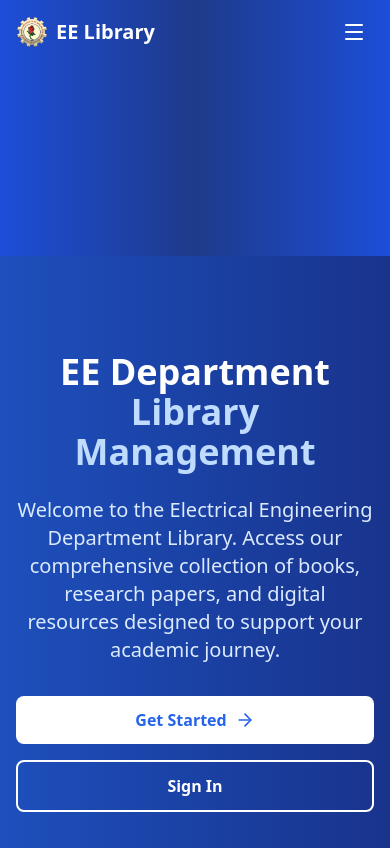
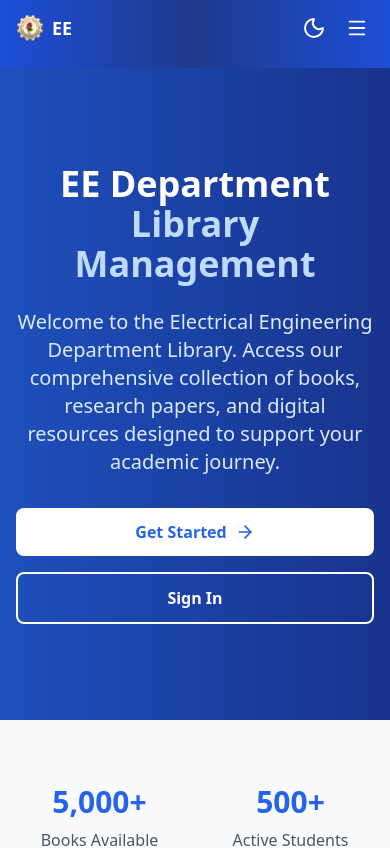
Before and after one commit to Abhaysoft-inc/library-management-app, a React (Vite) app in the folder client/: page / in a window 390 px wide. Shown: the top 848 px of the page. Built offline with nearby package versions, Linux system fonts and the light colour scheme; no server answers.

Commit message:
fixed navbar

```diff
--- a/client/src/components/Navbar.jsx
+++ b/client/src/components/Navbar.jsx
@@ -58,22 +58,23 @@ const Navbar = () => {
         : 'bg-gradient-to-r from-blue-700 via-blue-900 to-blue-700 dark:from-blue-800 dark:via-blue-950 dark:to-blue-800'
       }`}>
       <div className="max-w-7xl mx-auto px-4 sm:px-6 lg:px-8">
-        <div className="flex justify-between items-center h-16">
+        <div className="flex justify-between items-center h-14 sm:h-16">
 
           {/* Logo */}
           <div className="flex items-center">
-            <Link to="/" className="flex items-center gap-2 text-white font-bold text-xl hover:opacity-90 transition-opacity">
+            <Link to="/" className="flex items-center gap-2 text-white font-bold text-lg sm:text-xl hover:opacity-90 transition-opacity">
               <img
                 src="/logo.png"
                 alt="EE Library Logo"
-                className="w-8 h-8 object-contain"
+                className="w-7 h-7 sm:w-8 sm:h-8 object-contain"
               />
-              <span>EE Library</span>
+              <span className="hidden xs:inline">EE Library</span>
+              <span className="xs:hidden">EE</span>
             </Link>
           </div>
 
           {/* Desktop Menu */}
-          <div className="hidden md:flex items-center gap-2">
+          <div className="hidden md:flex items-center gap-1 lg:gap-2">
             {isAuthenticated ? (
               <>
                 <NavLink to="/" icon={Home}>Home</NavLink>
@@ -85,8 +86,8 @@ const Navbar = () => {
 
                 {/* Notifications */}
                 <button className="relative p-2 text-white hover:text-white hover:bg-white/30 rounded-lg transition-all duration-300 ease-in-out hover:scale-110">
-                  <Bell size={20} className="transition-transform duration-200" />
-                  <span className="absolute -top-1 -right-1 bg-red-500 text-white text-xs rounded-full h-5 w-5 flex items-center justify-center animate-pulse">
+                  <Bell size={18} className="transition-transform duration-200" />
+                  <span className="absolute -top-1 -right-1 bg-red-500 text-white text-xs rounded-full h-4 w-4 flex items-center justify-center animate-pulse text-[10px]">
                     3
                   </span>
                 </button>
@@ -95,12 +96,12 @@ const Navbar = () => {
                 <div className="relative">
                   <button
                     onClick={() => setIsProfileMenuOpen(!isProfileMenuOpen)}
-                    className="flex items-center gap-2 px-3 py-2 text-sm text-white hover:bg-white/30 rounded-lg transition-all duration-300 ease-in-out hover:scale-105"
+                    className="flex items-center gap-1 lg:gap-2 px-2 lg:px-3 py-2 text-sm text-white hover:bg-white/30 rounded-lg transition-all duration-300 ease-in-out hover:scale-105"
                   >
-                    <div className="w-8 h-8 bg-white/20 rounded-full flex items-center justify-center font-semibold text-white transition-all duration-300 hover:bg-white/30">
+                    <div className="w-7 h-7 lg:w-8 lg:h-8 bg-white/20 rounded-full flex items-center justify-center font-semibold text-white text-sm transition-all duration-300 hover:bg-white/30">
                       {user?.name?.charAt(0).toUpperCase()}
                     </div>
-                    <span className="hidden lg:block">{user?.name}</span>
+                    <span className="hidden lg:block text-sm">{user?.name}</span>
                     <ChevronDown
                       size={16}
                       className={`transition-transform duration-300 ${isProfileMenuOpen ? 'rotate-180' : ''}`}
@@ -134,37 +135,35 @@ const Navbar = () => {
                 <NavLink to="/" icon={Home}>Home</NavLink>
                 <AnimatedThemeToggler className="p-2 text-white hover:text-white hover:bg-white/30 rounded-lg transition-all duration-300 ease-in-out hover:scale-110" />
                 <NavLink to="/login" icon={User}>Login</NavLink>
-                <Link to="/register" className="bg-white text-blue-700 px-4 py-2 rounded-md text-sm font-medium hover:bg-blue-50 hover:shadow-md transition-all duration-200 hover:scale-105">Register</Link>
+                <Link to="/register" className="bg-white text-blue-700 px-3 lg:px-4 py-2 rounded-md text-xs lg:text-sm font-medium hover:bg-blue-50 hover:shadow-md transition-all duration-200 hover:scale-105">Register</Link>
               </>
             )}
           </div>
 
           {/* Mobile Menu Button */}
-          <div className="md:hidden flex items-center">
-            <button onClick={() => setIsMobileMenuOpen(!isMobileMenuOpen)} className="text-white p-2 hover:bg-white/30 rounded-lg transition-all duration-200 hover:scale-110">
-              {isMobileMenuOpen ? <X size={24} /> : <Menu size={24} />}
+          <div className="md:hidden flex items-center gap-2">
+            <AnimatedThemeToggler className="p-1.5 text-white hover:text-white hover:bg-white/30 rounded-lg transition-all duration-300 ease-in-out hover:scale-110" />
+            <button onClick={() => setIsMobileMenuOpen(!isMobileMenuOpen)} className="text-white p-1.5 hover:bg-white/30 rounded-lg transition-all duration-200 hover:scale-110">
+              {isMobileMenuOpen ? <X size={22} /> : <Menu size={22} />}
             </button>
           </div>
 
         </div>
 
         {/* Mobile Menu */}
-        <div className={`md:hidden py-2 space-y-1 transform transition-all duration-300 ease-in-out ${isMobileMenuOpen ? 'opacity-100 scale-100' : 'opacity-0 scale-95 pointer-events-none'}`}>
+        <div className={`md:hidden pb-3 space-y-1 transform transition-all duration-300 ease-in-out ${isMobileMenuOpen ? 'max-h-screen opacity-100' : 'max-h-0 opacity-0 overflow-hidden'}`}>
           {isAuthenticated ? (
             <>
               <NavLink to="/" icon={Home}>Home</NavLink>
               <NavLink to="/books" icon={BookOpen}>Books</NavLink>
               <NavLink to="/dashboard" icon={LayoutDashboard}>Dashboard</NavLink>
               <NavLink to="/profile" icon={User}>Profile</NavLink>
-              <div className="px-4 py-2">
-                <AnimatedThemeToggler className="p-2 text-white hover:text-white hover:bg-white/30 rounded-lg transition-all duration-300 ease-in-out hover:scale-110" />
-              </div>
               {(user?.role === 'admin' || user?.role === 'librarian') && (
                 <NavLink to={user.role === 'admin' ? '/admin' : '/librarian'} icon={Settings}>
                   {user.role === 'admin' ? 'Admin Panel' : 'Librarian Panel'}
                 </NavLink>
               )}
-              <button onClick={handleLogout} className="flex items-center gap-2 px-3 py-2 text-sm font-medium text-white hover:bg-white/30 hover:text-red-200 rounded-md w-full transition-all duration-200 hover:scale-105">
+              <button onClick={handleLogout} className="flex items-center gap-2 px-4 py-2 text-sm font-medium text-white hover:bg-white/30 hover:text-red-200 rounded-md w-full transition-all duration-200 hover:scale-105">
                 <LogOut size={18} /> Logout
               </button>
             </>
@@ -173,9 +172,6 @@ const Navbar = () => {
               <NavLink to="/" icon={Home}>Home</NavLink>
               <NavLink to="/login" icon={User}>Login</NavLink>
               <NavLink to="/register" icon={User}>Register</NavLink>
-              <div className="px-4 py-2">
-                <AnimatedThemeToggler className="p-2 text-white hover:text-white hover:bg-white/30 rounded-lg transition-all duration-300 ease-in-out hover:scale-110" />
-              </div>
             </>
           )}
         </div>
```
